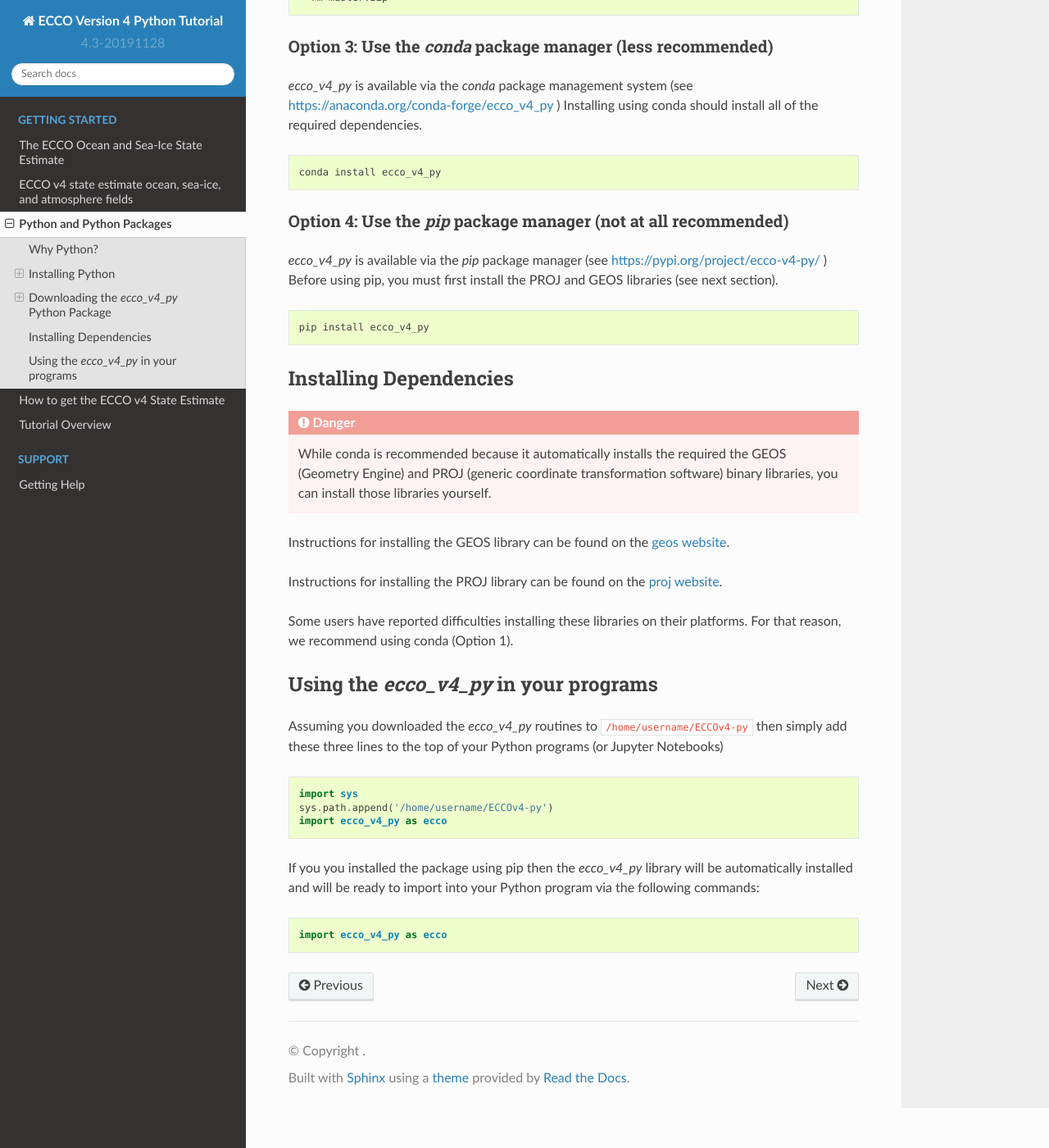
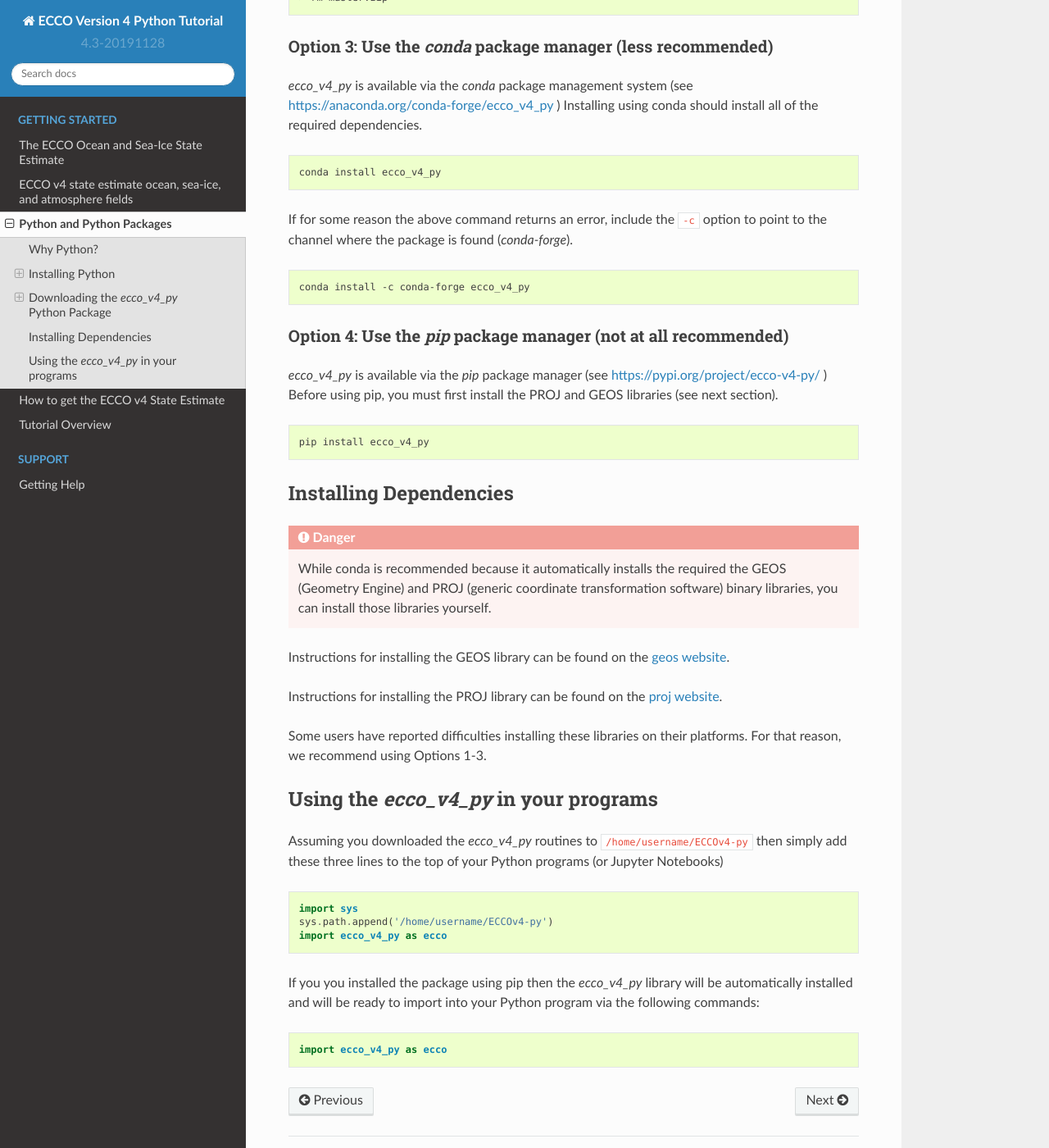
Before and after one commit to ECCO-GROUP/ECCO-v4-Python-Tutorial, a Sphinx documentation site: the page built from doc/Installing_Python_and_Python_Packages.rst, in a window 1280 px wide and 1400 px high, scrolled down 1826 px. Shown: the whole window at 82% size. Built offline with Sphinx 7.4.7 and the Read the Docs theme 2.0.0, drawn with Linux system fonts in a browser that asks for light colours; formulas are drawn with MathJax 3; pages that are not in the unit, such as notebooks, are missing from menus.

Commit message:
add another way to use conda install

```diff
--- a/doc/Installing_Python_and_Python_Packages.rst
+++ b/doc/Installing_Python_and_Python_Packages.rst
@@ -99,6 +99,13 @@ Installing using conda should install all of the required dependencies.
     conda install ecco_v4_py
 
 
+If for some reason the above command returns an error, include the ``-c`` option to point to the channel where the package is found (*conda-forge*).
+
+.. code-block:: bash
+
+    conda install -c conda-forge ecco_v4_py
+
+
 Option 4: Use the *pip* package manager (not at all recommended)
 ^^^^^^^^^^^^^^^^^^^^^^^^^^^^^^^^^^^^^^^^^^^^^^^^^^^^^^^^^^^^^^^^^^^^
 *ecco_v4_py* is available via the *pip* package manager (see https://pypi.org/project/ecco-v4-py/ ) Before using pip, you must first install the PROJ and GEOS libraries (see next section).
@@ -119,7 +126,7 @@ Instructions for installing the GEOS library can be found on the `geos website`_
 
 Instructions for installing the PROJ library can be found on the `proj website`_.
 
-Some users have reported difficulties installing these libraries on their platforms.  For that reason, we recommend using conda (Option 1).
+Some users have reported difficulties installing these libraries on their platforms.  For that reason, we recommend using Options 1-3.
 
 
 
```
